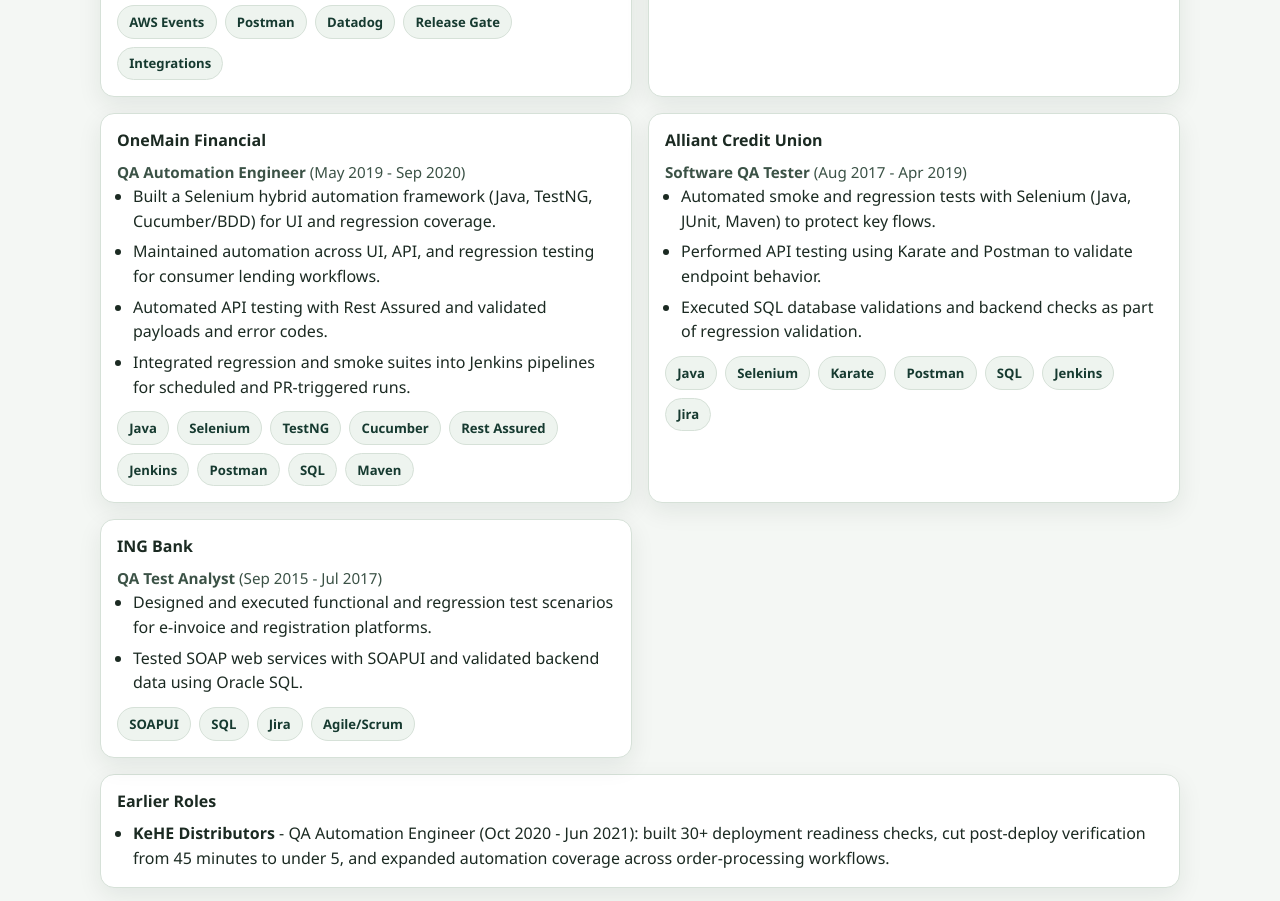
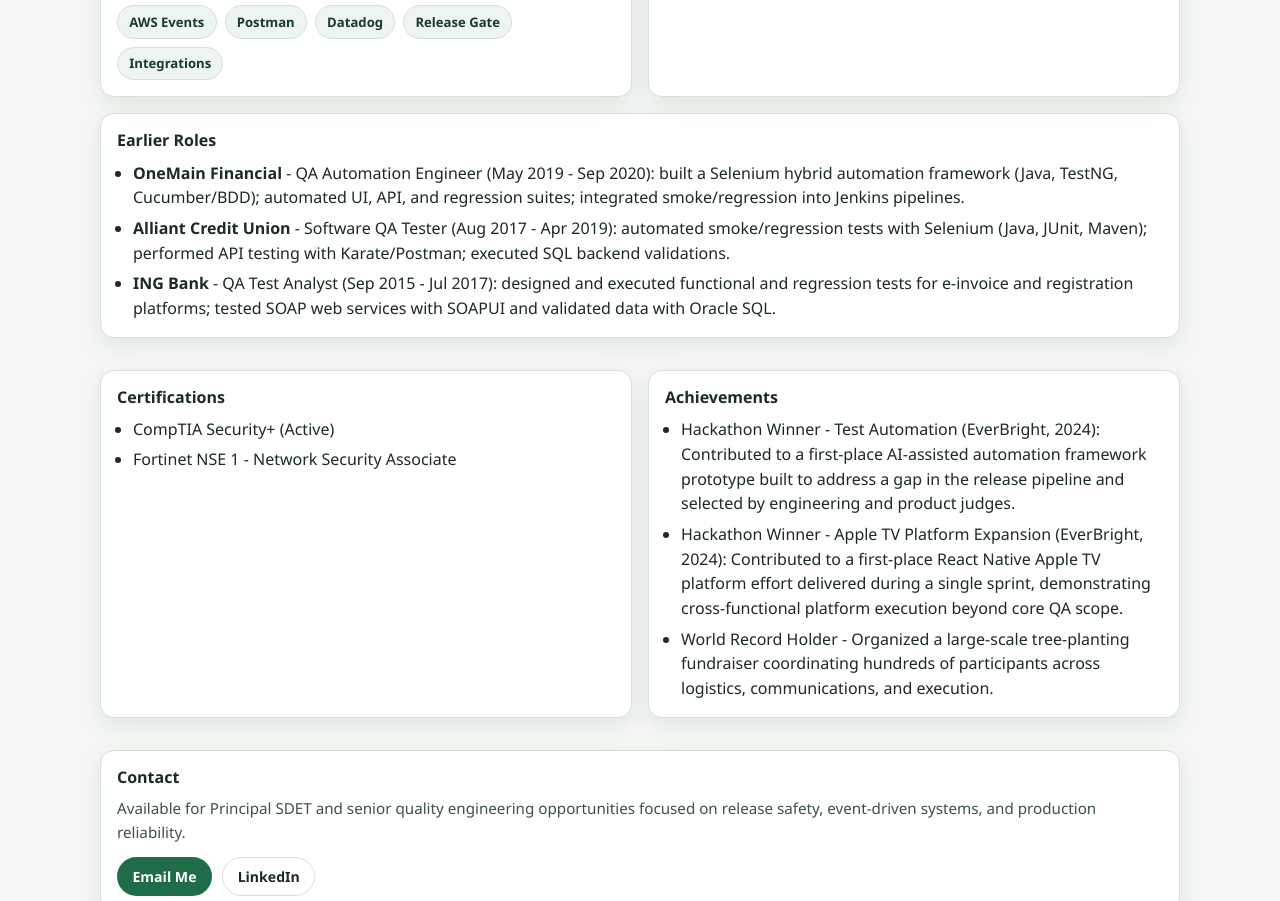
Before and after one commit to h3yJoe/my-site, a plain HTML site: page index.html in a window 1280 px wide. Shown: the part 3124-4025 px from the top of the page. Drawn offline with Linux system fonts and the light colour scheme.

Commit message:
updated resume

```diff
--- a/index.html
+++ b/index.html
@@ -1182,7 +1182,7 @@
       <div class="grid two">
         <article class="card">
           <h2>EverBright</h2>
-          <p class="subtle"><strong>Principal Software Quality Assurance Engineer</strong> (Sept 2023 - Present)</p>
+          <p class="subtle"><strong>Principal Software Quality Assurance Engineer</strong> (Sept 2023 - March 2026)</p>
           <ul class="list">
             <li>Architected 200+ Playwright UI tests backed by API assertions across a 5-stage financing lifecycle, reducing regression-related rollbacks by about 40%.</li>
             <li>Drove parity coverage across React web and React Native mobile releases, cutting cross-platform defect leakage to zero over 6 consecutive sprints.</li>
@@ -1227,67 +1227,16 @@
           </div>
         </article>
 
-        <article class="card">
-          <h2>OneMain Financial</h2>
-          <p class="subtle"><strong>QA Automation Engineer</strong> (May 2019 - Sep 2020)</p>
-          <ul class="list">
-            <li>Built a Selenium hybrid automation framework (Java, TestNG, Cucumber/BDD) for UI and regression coverage.</li>
-            <li>Maintained automation across UI, API, and regression testing for consumer lending workflows.</li>
-            <li>Automated API testing with Rest Assured and validated payloads and error codes.</li>
-            <li>Integrated regression and smoke suites into Jenkins pipelines for scheduled and PR-triggered runs.</li>
-          </ul>
-          <div class="tags">
-            <span class="tag">Java</span>
-            <span class="tag">Selenium</span>
-            <span class="tag">TestNG</span>
-            <span class="tag">Cucumber</span>
-            <span class="tag">Rest Assured</span>
-            <span class="tag">Jenkins</span>
-            <span class="tag">Postman</span>
-            <span class="tag">SQL</span>
-            <span class="tag">Maven</span>
-          </div>
-        </article>
-
-        <article class="card">
-          <h2>Alliant Credit Union</h2>
-          <p class="subtle"><strong>Software QA Tester</strong> (Aug 2017 - Apr 2019)</p>
-          <ul class="list">
-            <li>Automated smoke and regression tests with Selenium (Java, JUnit, Maven) to protect key flows.</li>
-            <li>Performed API testing using Karate and Postman to validate endpoint behavior.</li>
-            <li>Executed SQL database validations and backend checks as part of regression validation.</li>
-          </ul>
-          <div class="tags">
-            <span class="tag">Java</span>
-            <span class="tag">Selenium</span>
-            <span class="tag">Karate</span>
-            <span class="tag">Postman</span>
-            <span class="tag">SQL</span>
-            <span class="tag">Jenkins</span>
-            <span class="tag">Jira</span>
-          </div>
-        </article>
-
-        <article class="card">
-          <h2>ING Bank</h2>
-          <p class="subtle"><strong>QA Test Analyst</strong> (Sep 2015 - Jul 2017)</p>
-          <ul class="list">
-            <li>Designed and executed functional and regression test scenarios for e-invoice and registration platforms.</li>
-            <li>Tested SOAP web services with SOAPUI and validated backend data using Oracle SQL.</li>
-          </ul>
-          <div class="tags">
-            <span class="tag">SOAPUI</span>
-            <span class="tag">SQL</span>
-            <span class="tag">Jira</span>
-            <span class="tag">Agile/Scrum</span>
-          </div>
-        </article>
+
       </div>
 
       <article class="card" style="margin-top: 1rem;">
         <h3 class="section-title">Earlier Roles</h3>
         <ul class="list">
-          <li><strong>KeHE Distributors</strong> - QA Automation Engineer (Oct 2020 - Jun 2021): built 30+ deployment readiness checks, cut post-deploy verification from 45 minutes to under 5, and expanded automation coverage across order-processing workflows.</li>
+          <li><strong>OneMain Financial</strong> - QA Automation Engineer (May 2019 - Sep 2020): built a Selenium hybrid automation framework (Java, TestNG, Cucumber/BDD); automated UI, API, and regression suites; integrated smoke/regression into Jenkins pipelines.</li>
+          <li><strong>Alliant Credit Union</strong> - Software QA Tester (Aug 2017 - Apr 2019): automated smoke/regression tests with Selenium (Java, JUnit, Maven); performed API testing with Karate/Postman; executed SQL backend validations.</li>
+          <li><strong>ING Bank</strong> - QA Test Analyst (Sep 2015 - Jul 2017): designed and executed functional and regression tests for e-invoice and registration platforms; tested SOAP web services with SOAPUI and validated data with Oracle SQL.</li>
+
         </ul>
       </article>
     </section>
```
Also changed, not shown: 1 other file.
